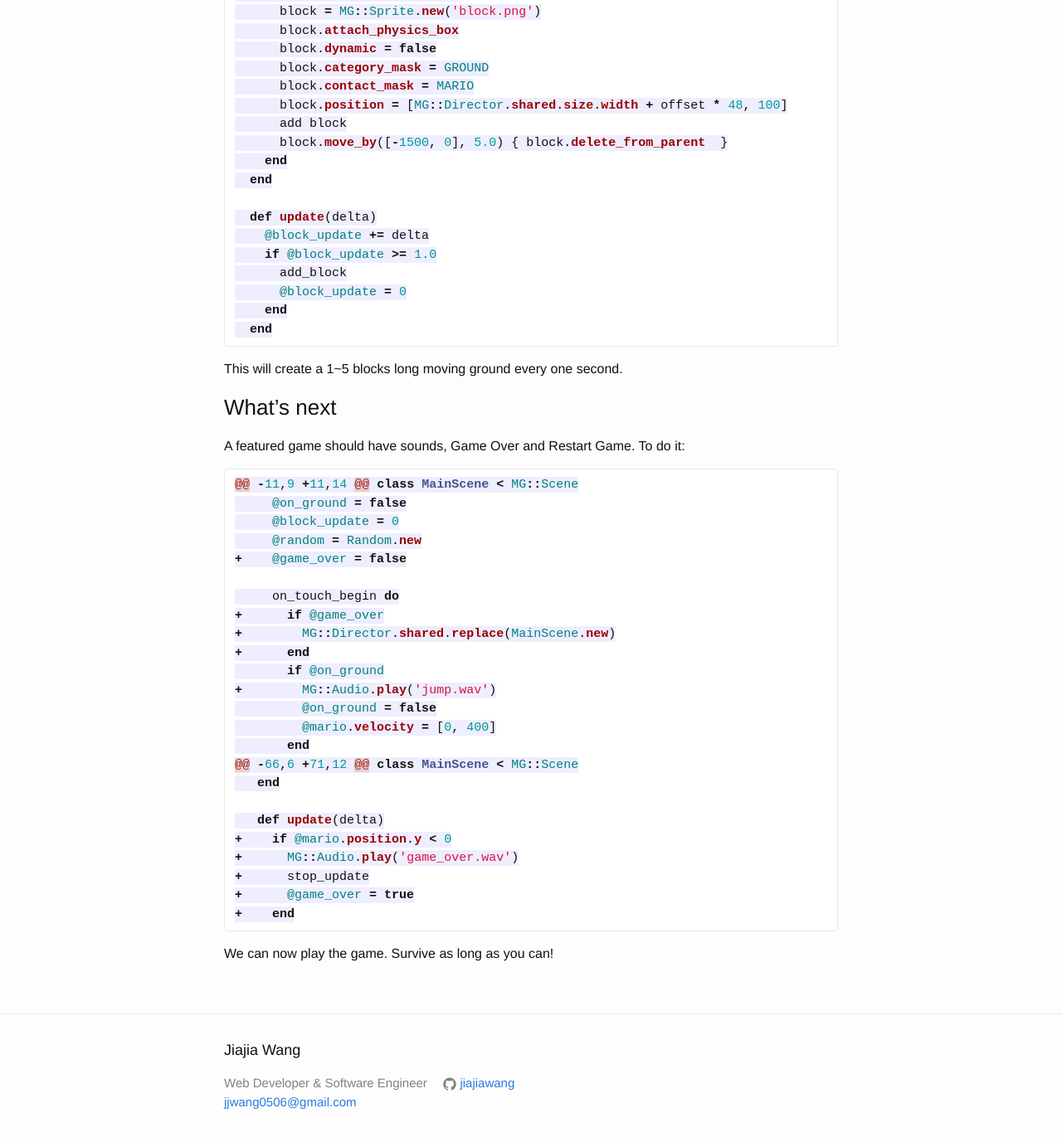
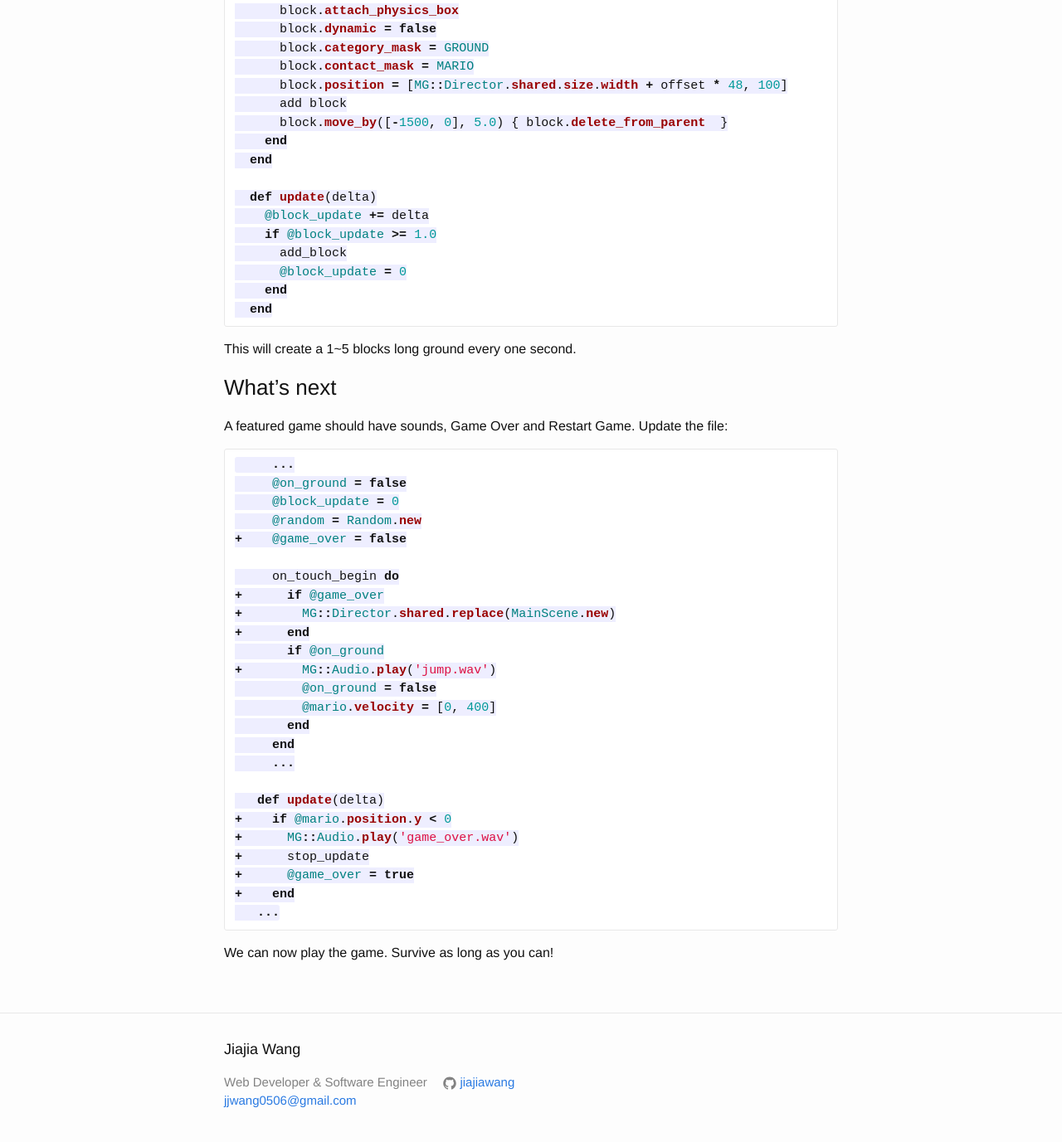
Before and after one commit to jiajiawang/jiajiawang.github.io, a Jekyll site: the page built from _posts/2015-10-02-experiment-with-motion-game.markdown, in a window 1280 px wide and 1400 px high, scrolled down 3957 px. Shown: the top 1377 px of the window at 83% size. Built offline with Jekyll 4.4.1, drawn with Linux system fonts in a browser that asks for light colours; comment, search, counter and statistics services are not loaded; some of the changed text lies outside the part shown.

Commit message:
Update post

```diff
--- a/_posts/2015-10-02-experiment-with-motion-game.markdown
+++ b/_posts/2015-10-02-experiment-with-motion-game.markdown
@@ -94,7 +94,6 @@ To let Mario run, update `add_ground`:
   ...
 ~~~
 
-We are actually moving the ground. But it looks like that Mario is moving.
 And to make it look better, we can add an animation:
 
 ~~~ruby
@@ -195,14 +194,14 @@ play the game if they don't fall from it.
   end
 ~~~
 
-This will create a 1~5 blocks long moving ground every one second.
+This will create a 1~5 blocks long ground every one second.
 
 ### What's next
 
-A featured game should have sounds, Game Over and Restart Game. To do it:
+A featured game should have sounds, Game Over and Restart Game. Update the file:
 
 ~~~ruby
-@@ -11,9 +11,14 @@ class MainScene < MG::Scene
+     ...
      @on_ground = false
      @block_update = 0
      @random = Random.new
@@ -217,8 +216,8 @@ A featured game should have sounds, Game Over and Restart Game. To do it:
          @on_ground = false
          @mario.velocity = [0, 400]
        end
-@@ -66,6 +71,12 @@ class MainScene < MG::Scene
-   end
+     end
+     ...
 
    def update(delta)
 +    if @mario.position.y < 0
@@ -226,6 +225,7 @@ A featured game should have sounds, Game Over and Restart Game. To do it:
 +      stop_update
 +      @game_over = true
 +    end
+   ...
 ~~~
 
 We can now play the game. Survive as long as you can!
```
